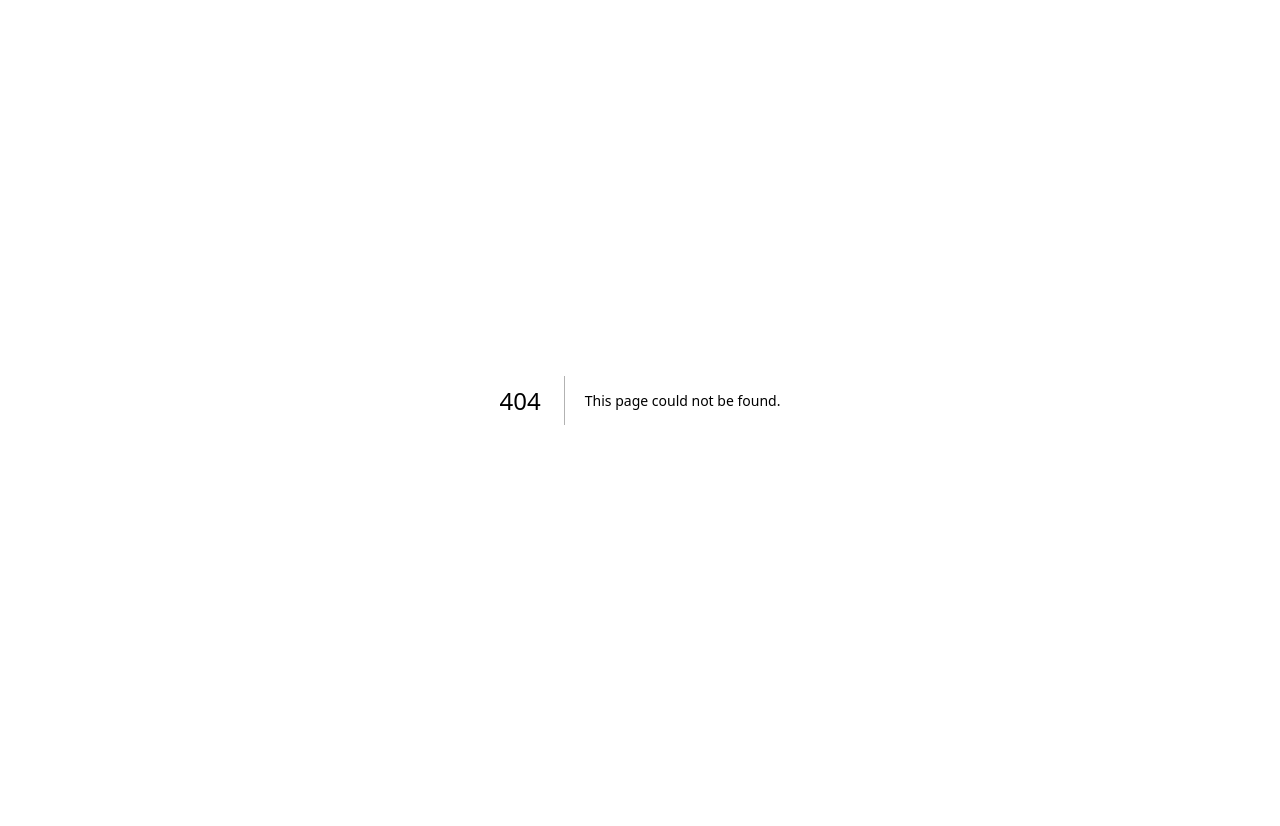
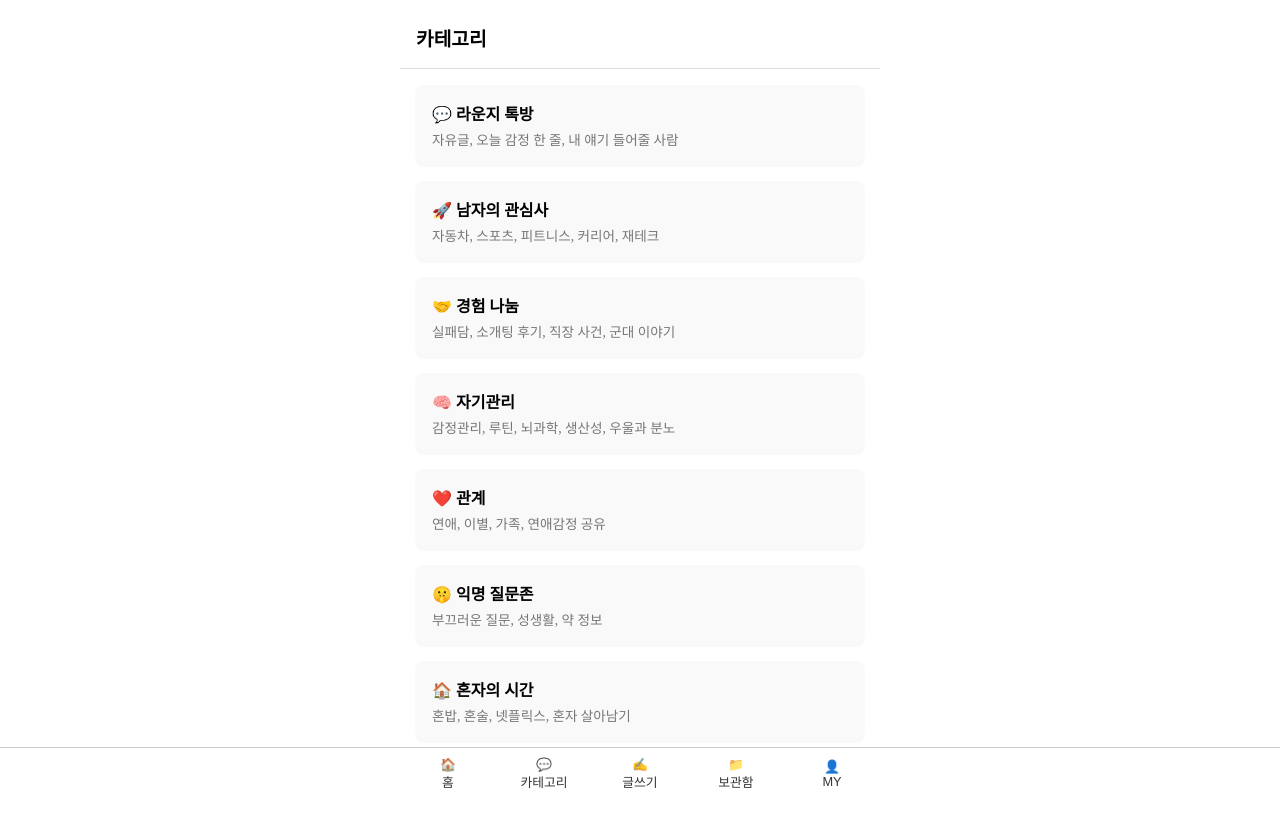
Before and after one commit to manlounge/manlounge-web, a Next.js app: page /category in a window 1280 px wide. Before the commit this address had no page. Shown: the top 826 px of the page. Before the commit the page ends 800 px from the top, so only its background shows below. Built offline with nearby package versions, Linux system fonts and the light colour scheme.

Commit message:
Create category.tsx

```diff
--- /dev/null
+++ b/pages/category.tsx
@@ -0,0 +1,59 @@
+// pages/category.tsx
+import BottomTab from '../components/BottomTab';
+
+const sections = [
+  { emoji: '💬', title: '라운지 톡방', description: '자유글, 오늘 감정 한 줄, 내 얘기 들어줄 사람' },
+  { emoji: '🚀', title: '남자의 관심사', description: '자동차, 스포츠, 피트니스, 커리어, 재테크' },
+  { emoji: '🤝', title: '경험 나눔', description: '실패담, 소개팅 후기, 직장 사건, 군대 이야기' },
+  { emoji: '🧠', title: '자기관리', description: '감정관리, 루틴, 뇌과학, 생산성, 우울과 분노' },
+  { emoji: '❤️', title: '관계', description: '연애, 이별, 가족, 연애감정 공유' },
+  { emoji: '🤫', title: '익명 질문존', description: '부끄러운 질문, 성생활, 약 정보' },
+  { emoji: '🏠', title: '혼자의 시간', description: '혼밥, 혼술, 넷플릭스, 혼자 살아남기' },
+];
+
+export default function CategoryPage() {
+  return (
+    <div style={{
+      maxWidth: '480px',
+      margin: '0 auto',
+      paddingBottom: '4rem',
+      backgroundColor: '#fff',
+      minHeight: '100vh'
+    }}>
+      <header style={{
+        padding: '1rem',
+        fontSize: '1.2rem',
+        fontWeight: 'bold',
+        borderBottom: '1px solid #ddd'
+      }}>
+        카테고리
+      </header>
+
+      <main style={{ padding: '1rem' }}>
+        {sections.map((section, idx) => (
+          <div
+            key={idx}
+            style={{
+              backgroundColor: '#f9f9f9',
+              borderRadius: 8,
+              padding: '1rem',
+              marginBottom: '1rem',
+              boxShadow: '0 1px 3px rgba(0,0,0,0.05)',
+              cursor: 'pointer'
+            }}
+            onClick={() => alert(`${section.title} 클릭됨 (나중에 연결 예정)`)}
+          >
+            <div style={{ fontSize: '1rem', fontWeight: 'bold' }}>
+              {section.emoji} {section.title}
+            </div>
+            <div style={{ fontSize: '0.85rem', color: '#777', marginTop: 4 }}>
+              {section.description}
+            </div>
+          </div>
+        ))}
+      </main>
+
+      <BottomTab />
+    </div>
+  );
+}
```
